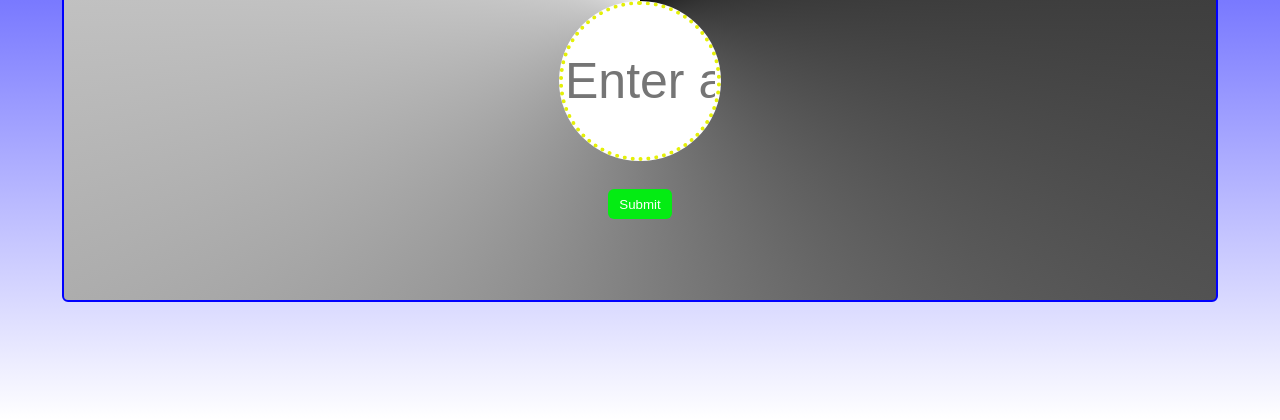
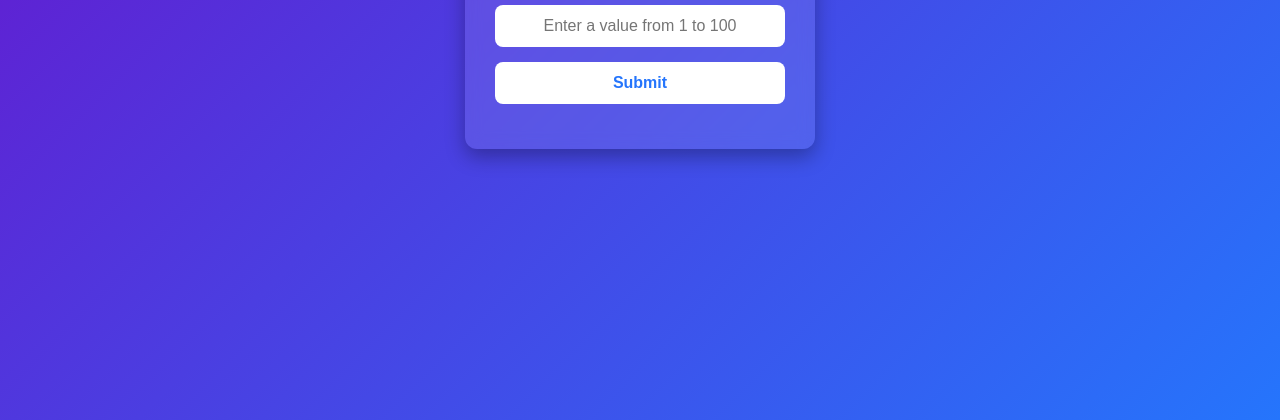
Before and after one commit to davesanta08/Number-Guessing-Game, a plain HTML site: page index.html in a window 1280 px wide. Shown: the part 380-800 px from the top of the page. Drawn offline with Linux system fonts and the light colour scheme.

Commit message:
Modified the css file

```diff
--- a/dom3.css
+++ b/dom3.css
@@ -1,64 +1,77 @@
-*{
-    margin: 0px;
+/* ----- General Page Setup ----- */
+* {
+    margin: 0;
+    padding: 0;
+    box-sizing: border-box;
 }
-body{
-    background: linear-gradient(blue, white);
+
+body {
+    background: linear-gradient(135deg, #6a11cb, #2575fc);
+    height: 100vh;
     display: flex;
-    flex-direction: column;
     justify-content: center;
     align-items: center;
-    width: 100vw;
-    height: 100vh;
+    font-family: Arial, Helvetica, sans-serif;
+    color: white;
 }
-.btn{
-    background-color: rgb(4, 236, 19);
+
+/* ----- Main Container ----- */
+.carrier {
+    text-align: center;
+    padding: 30px;
+    width: 350px;
+    background: rgba(255, 255, 255, 0.1);
+    border-radius: 12px;
+    backdrop-filter: blur(8px);
+    box-shadow: 0 8px 20px rgba(0, 0, 0, 0.3);
+}
+
+/* Header */
+h1 {
+    margin-bottom: 20px;
+    font-size: 1.7rem;
+    font-weight: bold;
+}
+
+/* ----- Input Field ----- */
+#numberBtn {
+    width: 100%;
+    padding: 12px;
+    margin-bottom: 15px;
     border: none;
-    border-radius: 6px;
-    color: rgb(254, 253, 250);
-    width: 250px;
-    position: relative;
-    top: 10px;
-    /* left: 45px; */
+    border-radius: 8px;
+    font-size: 1rem;
+    outline: none;
+    text-align: center;
+    transition: 0.2s ease;
 }
-#numberBtn{
-    border-radius: 100%;
-    width: 150px;
-    height: 150px;
-    border: 4px dotted rgb(228, 240, 7);
-    /* background-color: rgb(0, 0, 0); */
-    text-align: center;
-    font-size: 50px;
 
+#numberBtn:focus {
+    box-shadow: 0 0 10px rgba(255,255,255,0.7);
 }
-.carrier{
-    border: 2px solid blue;
-    width: 90%;
-    height: 70vh;
-    display: flex;
-    flex-direction: column;
-    justify-content: space-around;
-    align-items: center;
-    background: conic-gradient(black, white);
-    border-radius: 6px;
+
+/* ----- Button ----- */
+.btn {
+    width: 100%;
+    padding: 12px;
+    border: none;
+    border-radius: 8px;
+    background: #ffffff;
+    color: #2575fc;
+    font-size: 1rem;
+    font-weight: bold;
+    cursor: pointer;
+    transition: 0.25s ease;
 }
-.carrier h1{
-    font-family: Georgia, 'Times New Roman', Times, serif;
-    color: rgb(201, 10, 10);
+
+.btn:hover {
+    transform: scale(1.05);
+    background: #f2f2f2;
 }
-.btn{
-    width: 40%;
-    height: 30px;
+
+/* Message Output */
+#headMsg {
+    margin-top: 15px;
+    font-size: 1.1rem;
+    font-weight: bold;
 }
-#headMsg{
-    position: relative;
-    /* bottom: 50px; */
-    /* top: 10px; */
-    left: 39px;
-    color: rgb(57, 32, 184);
-}
-#form{
-    display: flex;
-    flex-direction: column;
-    justify-content: center;
-    align-items: center;
-}
```
